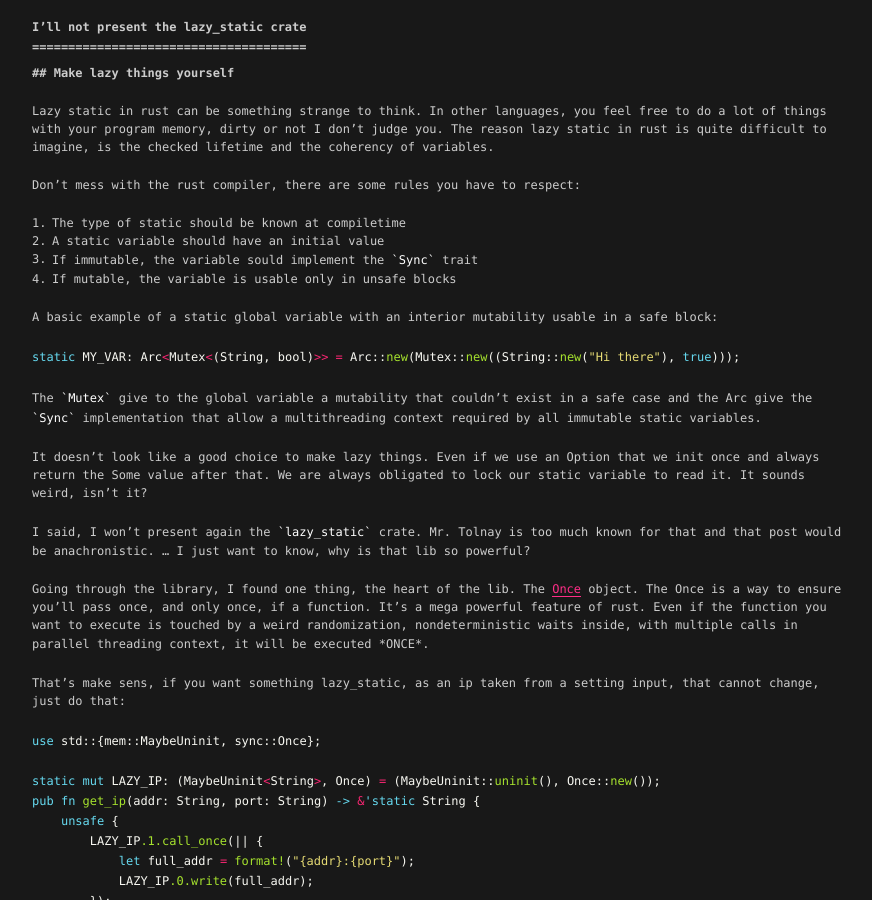
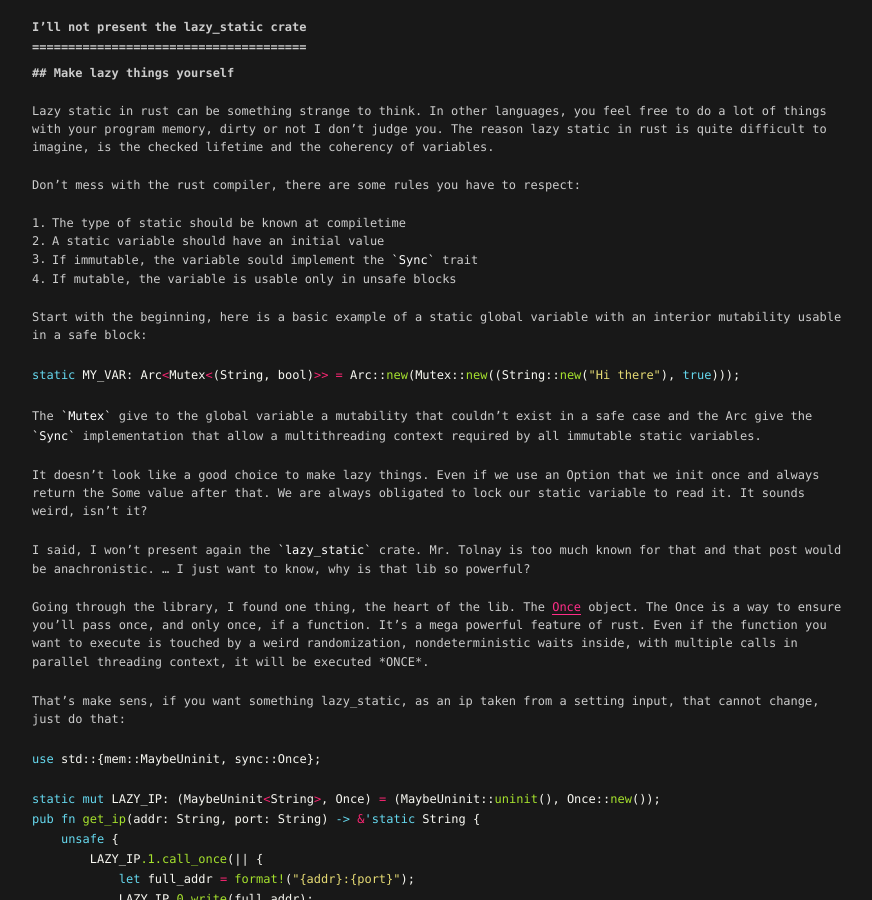
Before and after one commit to cppccn/cppccn.github.io, a Jekyll site: the page built from _posts/2022-04-07-lazy-or-not-lazy.md, in a window 1280 px wide and 900 px high. Shown: the whole window, without its empty margins (198-1070 px from the left). Built offline with Jekyll 4.4.1, drawn with Linux system fonts in a browser that asks for light colours.

Commit message:
Update _posts/2022-04-07-lazy-or-not-lazy.md

````diff
--- a/_posts/2022-04-07-lazy-or-not-lazy.md
+++ b/_posts/2022-04-07-lazy-or-not-lazy.md
@@ -25,7 +25,7 @@ Don't mess with the rust compiler, there are some rules you have to respect:
 3. If immutable, the variable sould implement the `Sync` trait
 4. If mutable, the variable is usable only in unsafe blocks
 
-A basic example of a static global variable with an interior mutability usable
+Start with the beginning, here is a basic example of a static global variable with an interior mutability usable
 in a safe block:
 
 ```rust
````
